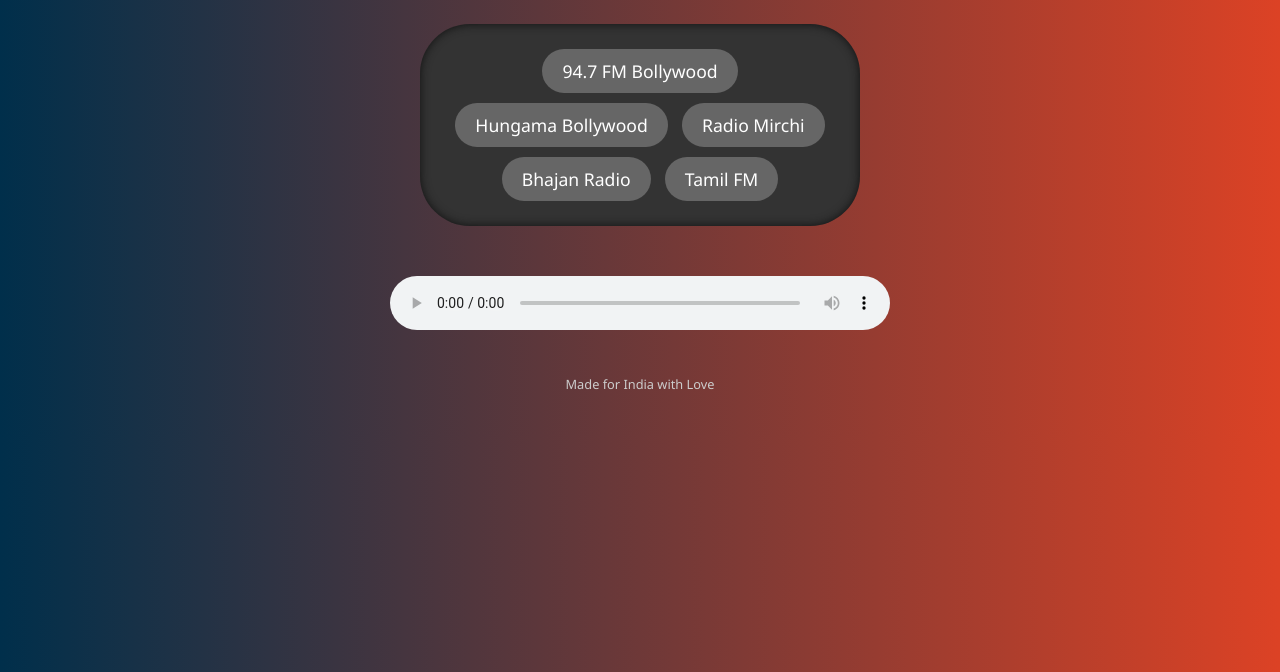
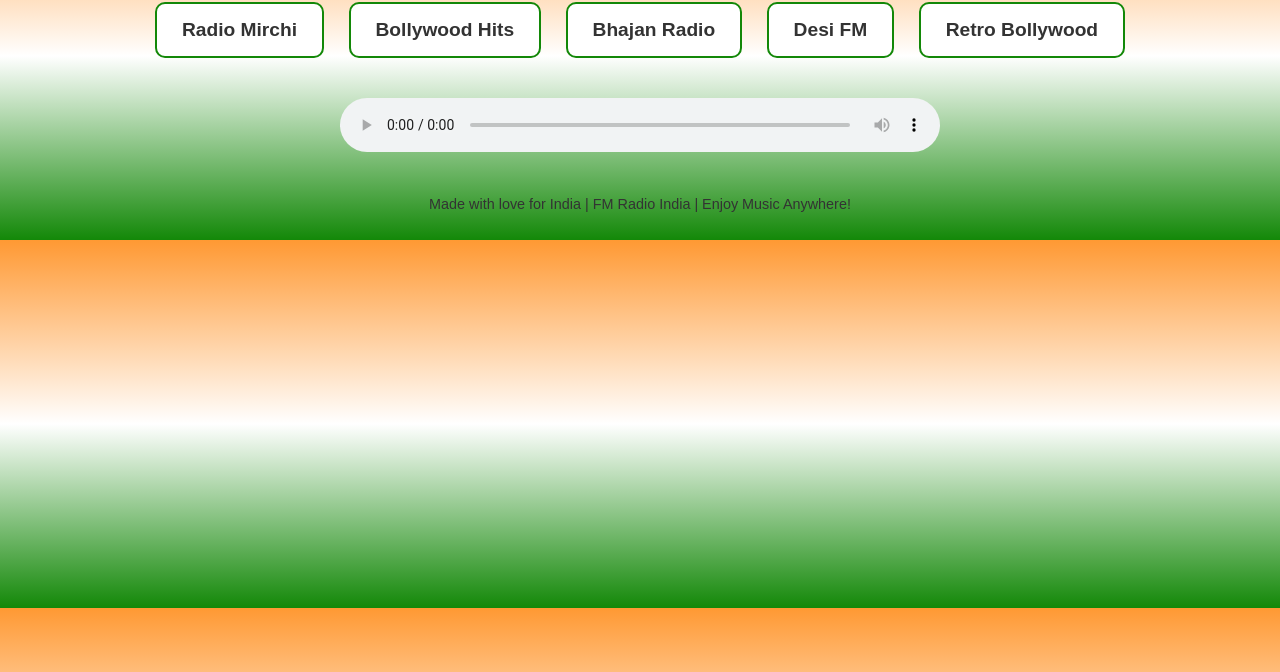
Before and after one commit to Ranisesh/Radio, a plain HTML site: page index.html in a window 1280 px wide. Shown: the part 128-800 px from the top of the page. Drawn offline with Linux system fonts and the light colour scheme.

Commit message:
Update index.html

```diff
--- a/index.html
+++ b/index.html
@@ -1,60 +1,64 @@
-
 <!DOCTYPE html>
 <html lang="en">
 <head>
   <meta charset="UTF-8">
+  <meta name="viewport" content="width=device-width, initial-scale=1">
   <title>FM Radio India</title>
   <style>
     body {
-      background: linear-gradient(to right, #002f4b, #dc4225);
-      font-family: 'Segoe UI', sans-serif;
-      color: white;
+      background: linear-gradient(to bottom, #ff9933, #ffffff, #138808);
+      font-family: 'Arial', sans-serif;
       text-align: center;
-      padding: 40px;
-      margin: 0;
+      padding: 20px;
     }
-
     h1 {
+      color: #0d0d0d;
       font-size: 2.5em;
-      margin-bottom: 30px;
+      margin-bottom: 20px;
     }
-
-    .dial {
-      width: 90%;
-      max-width: 400px;
-      margin: 20px auto;
-      background: #333;
-      border-radius: 50px;
-      padding: 20px;
-      box-shadow: inset 0 0 10px #111;
-    }
-
-    .station {
+    .radio-button {
       display: inline-block;
-      background: #666;
-      margin: 5px;
-      padding: 10px 20px;
-      border-radius: 25px;
+      background-color: #ffffff;
+      color: #333333;
+      border: 2px solid #138808;
+      padding: 15px 25px;
+      margin: 10px;
+      font-size: 1.2em;
+      font-weight: bold;
+      border-radius: 10px;
       cursor: pointer;
       transition: all 0.3s ease;
-      font-size: 1.1em;
     }
-
-    .station:hover {
-      background: #ff9800;
-      transform: scale(1.05);
+    .radio-button:hover {
+      background-color: #138808;
+      color: white;
     }
-
     audio {
       margin-top: 30px;
-      width: 90%;
-      max-width: 500px;
+      width: 100%;
+      max-width: 600px;
     }
-
+    .spinner {
+      display: none;
+      margin-top: 20px;
+    }
+    .spinner div {
+      width: 40px;
+      height: 40px;
+      border: 5px solid #ffffff;
+      border-top: 5px solid #138808;
+      border-radius: 50%;
+      animation: spin 1s linear infinite;
+      margin: auto;
+    }
+    @keyframes spin {
+      0% { transform: rotate(0deg);}
+      100% { transform: rotate(360deg);}
+    }
     footer {
       margin-top: 40px;
-      font-size: 0.8em;
-      color: #ccc;
+      font-size: 0.9em;
+      color: #333;
     }
   </style>
 </head>
@@ -62,25 +66,41 @@
 
   <h1>FM Radio India</h1>
 
-  <div class="dial">
-    <div class="station" onclick="tune('https://prclive1.listenon.in/947fm')">94.7 FM Bollywood</div>
-    <div class="station" onclick="tune('https://prclive4.listenon.in/hungama')">Hungama Bollywood</div>
-    <div class="station" onclick="tune('https://prclive1.listenon.in/radio-mirchi')">Radio Mirchi</div>
-    <div class="station" onclick="tune('https://prclive4.listenon.in/bhajan')">Bhajan Radio</div>
-    <div class="station" onclick="tune('https://prclive1.listenon.in/tamil')">Tamil FM</div>
+  <div>
+    <button class="radio-button" onclick="playRadio('https://stream-158.zeno.fm/1yt8dhn8erhvv?zs=6CwUtAG-RI-1zRxPlvyz3Q')">Radio Mirchi</button>
+    <button class="radio-button" onclick="playRadio('https://stream-157.zeno.fm/v1ggk9bxerhvv?zs=jjeIgpdpQ6avw74ltKArOw')">Bollywood Hits</button>
+    <button class="radio-button" onclick="playRadio('https://stream-159.zeno.fm/rcjtdtm7erhvv?zs=okgsUS19RuKn-S9IkzxgCw')">Bhajan Radio</button>
+    <button class="radio-button" onclick="playRadio('https://stream-154.zeno.fm/8w3q7m1zxxhvv?zs=aLS-L7F0TceNSu9z97Xbzw')">Desi FM</button>
+    <button class="radio-button" onclick="playRadio('https://stream-154.zeno.fm/9waz1f53dxhvv?zs=FBpb6SfqTxyhpEx9otDoyA')">Retro Bollywood</button>
   </div>
 
-  <audio id="player" controls></audio>
+  <div class="spinner" id="spinner">
+    <div></div>
+  </div>
+
+  <audio id="audioPlayer" controls>
+    Your browser does not support the audio element.
+  </audio>
 
   <footer>
-    Made for India with Love
+    Made with love for India | FM Radio India | Enjoy Music Anywhere!
   </footer>
 
   <script>
-    function tune(url) {
-      const player = document.getElementById('player');
+    function playRadio(url) {
+      var spinner = document.getElementById('spinner');
+      var player = document.getElementById('audioPlayer');
+
+      spinner.style.display = 'block';
+      player.style.display = 'none';
       player.src = url;
-      player.play();
+      player.load();
+
+      player.oncanplay = function() {
+        spinner.style.display = 'none';
+        player.style.display = 'block';
+        player.play();
+      };
     }
   </script>
 
```
